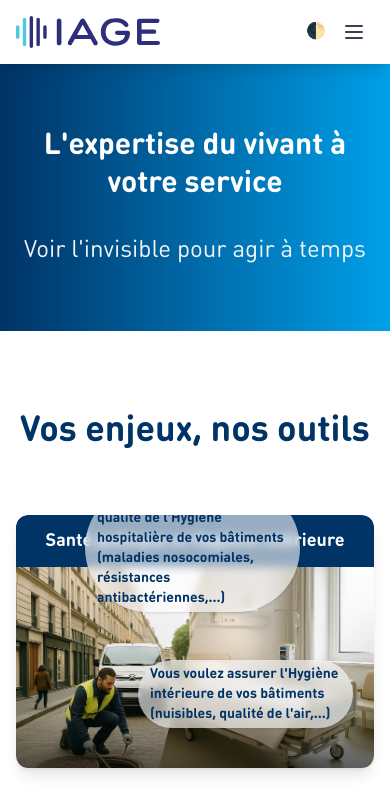
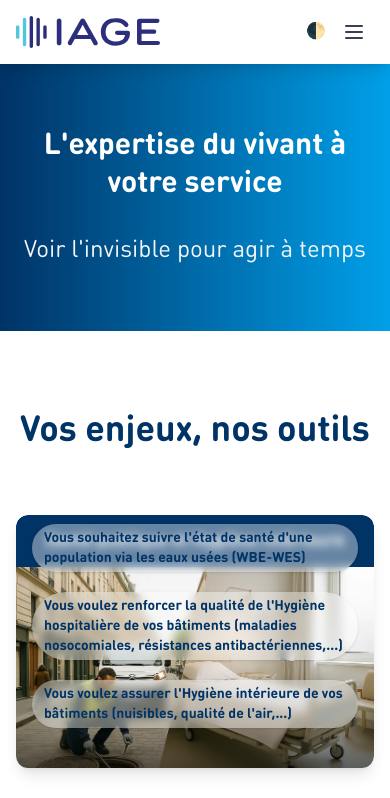
Before and after one commit to OROATIAGE/iage-france.site-public, a React (Vite) app: page / in a window 390 px wide. Shown: the top 798 px of the page. Built offline with nearby package versions, Linux system fonts and the light colour scheme.

Commit message:
feat: changement accueil version mobile

```diff
--- a/src/pages/Home.jsx
+++ b/src/pages/Home.jsx
@@ -155,24 +155,29 @@ const Home = () => {
                   {/* Overlay dégradé en bas de l'image pour lisibilité */}
                   <div className="absolute left-0 right-0 bottom-0 h-1/2 bg-gradient-to-t from-black/50 via-black/10 to-transparent z-0 rounded-b-xl pointer-events-none" />
                   <div
-                    className={`absolute left-0 right-0 bottom-8 flex flex-col p-4 py-2 z-10 pointer-events-auto ${
-                      category.subdomains.length === 3 ? 'gap-12' : 'gap-5'
-                    }`}
+                    className="absolute left-0 right-0 bottom-8 flex flex-col p-4 py-2 z-10 pointer-events-auto gap-5 w-full"
                   >
-                    {category.subdomains.map((subdomain, idx, arr) => {
-                      const n = arr.length;
-                      let style = { width: '66%' };
-                      if (idx === 0) style.marginLeft = 0;
-                      else {
-                        const interval = (n - 1) * 2;
-                        style.marginLeft = `${(idx * 65) / interval}%`;
-                      }
+                    {category.subdomains.map((subdomain, idx) => {
+                      // Définir les classes d'escalier pour md+ (jusqu'à 4 éléments)
+                      const mlClasses = [
+                        'md:ml-0',
+                        'md:ml-8',
+                        'md:ml-16',
+                        'md:ml-24',
+                        'md:ml-32',
+                      ];
                       return (
                         <Link
                           key={subdomain.textKey}
                           to={subdomain.link}
-                          className="bg-white/60 backdrop-blur-sm text-primary font-bold px-3 py-1 rounded-full text-sm whitespace-normal break-words shadow transition-all duration-150 hover:bg-white hover:shadow-2xl hover:ring-4 hover:ring-primary/50 hover:-translate-y-0.5 cursor-pointer focus:bg-white focus:shadow-2xl focus:ring-4 focus:ring-primary/50 focus:-translate-y-0.5 focus:outline-none"
-                          style={style}
+                          className={`
+                            bg-white/40 backdrop-blur-sm text-primary font-bold px-3 py-1 rounded-full text-sm whitespace-normal break-words shadow transition-all duration-150
+                            w-full mx-auto
+                            md:w-2/3 ${mlClasses[idx] || ''}
+                            cursor-pointer
+                            focus:bg-white focus:shadow-2xl focus:ring-4 focus:ring-primary/50 focus:-translate-y-0.5 focus:outline-none
+                            md:hover:bg-white md:hover:shadow-2xl md:hover:ring-4 md:hover:ring-primary/50 md:hover:-translate-y-0.5
+                          `}
                         >
                           {texts.home.sectors[subdomain.textKey]}
                         </Link>
```
